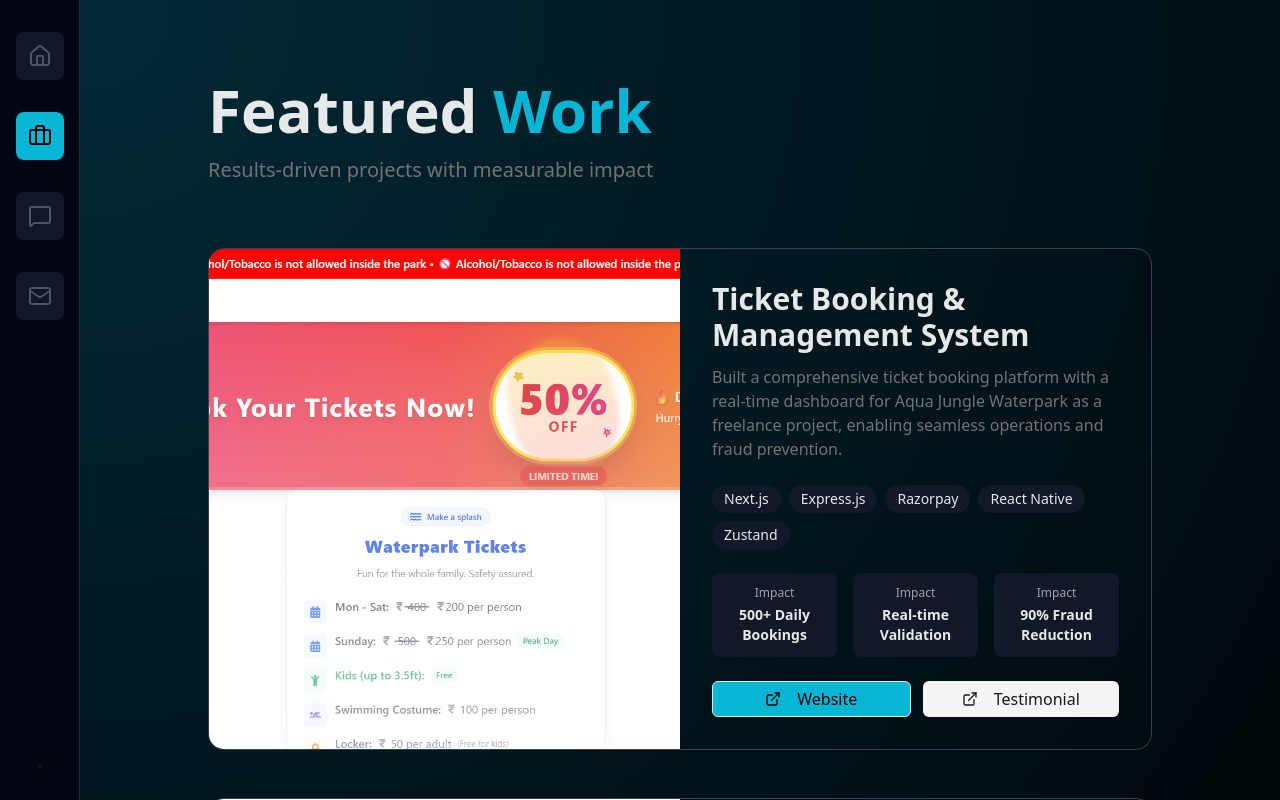
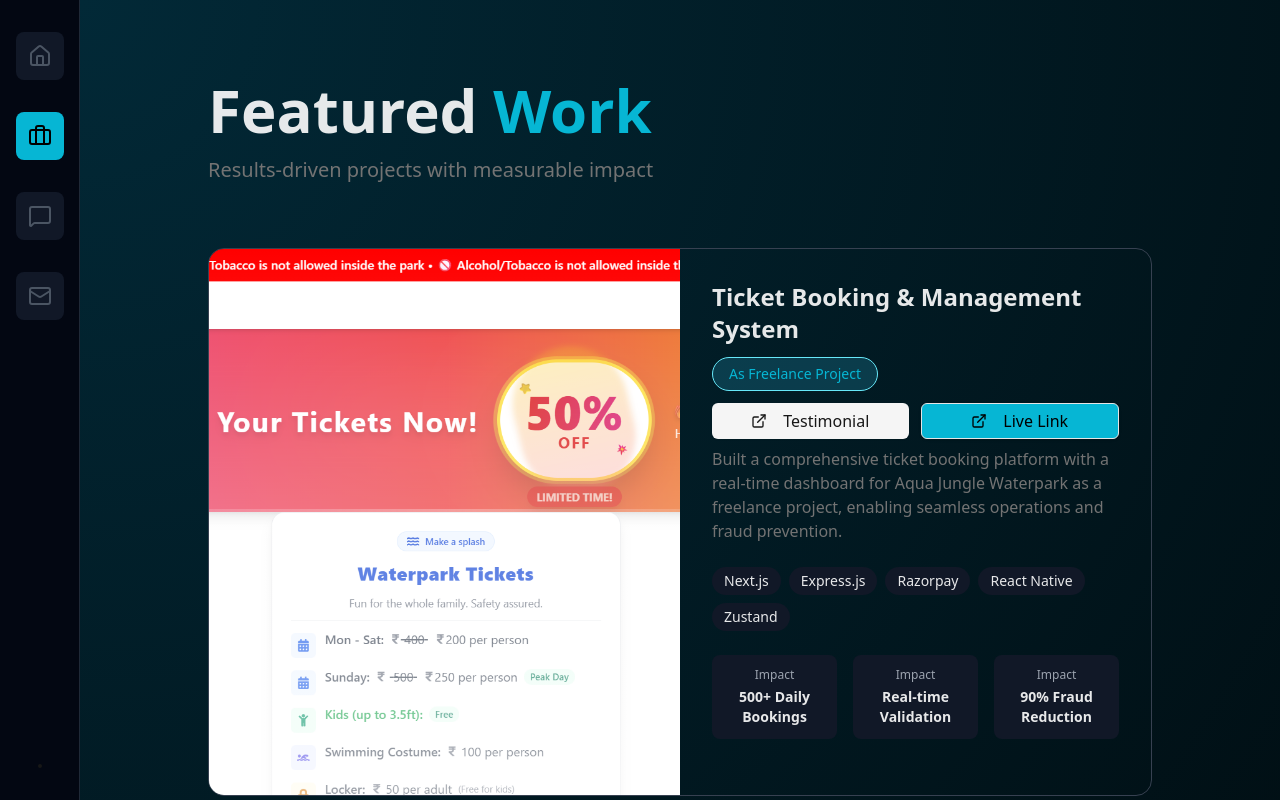
Before and after one commit to AaKuGu/final-portfolio, a Next.js app: page / in a window 1280 px wide. Both pictures are taken after a click on the button "Work". Shown: the top 800 px of the page. Built offline with nearby package versions, Linux system fonts and the light colour scheme.

Commit message:
few more designs improvements

```diff
--- a/src/app/page.js
+++ b/src/app/page.js
@@ -40,7 +40,7 @@
               exit={{ opacity: 0 }}
               transition={{ duration: 0.5 }}
             >
-              <Projects />
+              <Projects setActiveSection={setActiveSection} />
             </motion.div>
           )}
 
--- a/src/components/hero/hero.jsx
+++ b/src/components/hero/hero.jsx
@@ -15,7 +15,7 @@
     <motion.section
       className="min-h-screen  flex items-center justify-center px-4 sm:px-6 md:px-12 lg:px-24 xl:px-32 pb-20 sm:pb-0 "
       style={{
-        backgroundImage: `radial-gradient(circle at 0.5px 0.5px, rgba(45, 154, 174, 0.2) 2px, transparent 0)`,
+        backgroundImage: `radial-gradient(circle at 0.5px 0.5px, rgba(85, 158, 171, 0.2) 2px, transparent 0)`,
         backgroundSize: "20px 20px",
         backgroundRepeat: "repeat",
       }}
@@ -24,7 +24,7 @@
         variants={containerVariants}
         initial="hidden"
         animate="visible"
-        className="max-w-6xl  w-fit "
+        className="max-w-6xl  w-fit"
       >
         <Intro />
 
--- a/src/components/projects/constant.js
+++ b/src/components/projects/constant.js
@@ -1,6 +1,7 @@
 export const projects = [
   {
     title: "Ticket Booking & Management System",
+    type: "Freelance Project", //options : "Freelance","Personal"
     description:
       "Built a comprehensive ticket booking platform with a real-time dashboard for Aqua Jungle Waterpark as a freelance project, enabling seamless operations and fraud prevention.",
     tech: ["Next.js", "Express.js", "Razorpay", "React Native", "Zustand"],
@@ -16,11 +17,12 @@
   },
   {
     title: "Korobill Billing Software",
+    type: "Freelance Project",
     description:
       "Developed a customized billing solution for my father's wholesale business, streamlining invoicing, inventory tracking, and customer management operations.",
     tech: ["Next.js", "MongoDB", "Express.js", "React", "Better Auth"],
     websiteUrl: "https://korobill.online",
-    demoUrl: "", // Add YouTube demo URL here
+    demoUrl: "https://youtu.be/l8gECJVDgrY", // Add YouTube demo URL here
     testimonialUrl: "", // Add testimonial URL here
     metrics: [
       "100+ Transactions/day",
@@ -29,4 +31,24 @@
     ],
     image: "/kb.png",
   },
+  {
+    title: "My Productify : Course Launcher App",
+    type: "Personal Project || Sold to 10+ users",
+    description:
+      "This project helps you launch your own course as a product , unlike udemy , it gives you ability to host your courses on your own domain",
+    tech: [
+      "Next.js",
+      "MongoDB",
+      "Express.js",
+      "JWT",
+      "Paypal",
+      "Stripe",
+      "Email Autoresponders Api",
+    ],
+    websiteUrl: "https://my-productify-frontend.vercel.app",
+    demoUrl: "https://youtu.be/6GEaOwd7ckw?si=C5j4uOL5OCWUveT0",
+    testimonialUrl: "https://www.youtube.com/watch?v=MmYzuBj7JgI",
+    metrics: ["Sold 10+ Copies in Jan 2025", "Course Creation Made Easy"],
+    image: "/mp.webp",
+  },
 ];
--- a/src/components/projects/projects.jsx
+++ b/src/components/projects/projects.jsx
@@ -7,7 +7,7 @@
 import { containerVariants, itemVariants } from "./motion-variants";
 import Header from "./Header";
 
-export function Projects() {
+export function Projects({ setActiveSection }) {
   return (
     <section
       style={{
@@ -44,9 +44,60 @@
 
                 <div className="p-5 sm:p-6 md:p-8 flex flex-col justify-between">
                   <div>
-                    <h3 className="text-xl sm:text-2xl md:text-3xl font-bold mb-2 sm:mb-3 group-hover:text-cyan-500 transition-colors">
+                    <h3 className="text-lg sm:text-xl md:text-2xl font-bold mb-2 sm:mb-3 group-hover:text-cyan-500 transition-colors">
                       {project.title}
                     </h3>
+                    <motion.div variants={itemVariants} className="mb-3">
+                      <span className="inline-block px-3 py-1 sm:px-4 sm:py-1.5 rounded-full bg-cyan-800/50 text-cyan-500 text-xs sm:text-sm font-medium border border-cyan-300">
+                        As {project.type}
+                      </span>
+                    </motion.div>
+                    <div className="flex flex-col sm:flex-row gap-2 sm:gap-3 mb-[5px] md:mb-2">
+                      {project.testimonialUrl && (
+                        <Button
+                          asChild
+                          className="flex-1 text-sm sm:text-base"
+                          variant="secondary"
+                          onClick={() => setActiveSection("testimonials")}
+                        >
+                          <div className={`cursor-pointer`}>
+                            <ExternalLink className="mr-2 w-3.5 h-3.5 sm:w-4 sm:h-4" />
+                            Testimonial
+                          </div>
+                        </Button>
+                      )}
+                      {project.demoUrl && (
+                        <Button
+                          asChild
+                          className="flex-1 text-sm sm:text-base border-white border-[1px]"
+                        >
+                          <a
+                            href={project.demoUrl}
+                            target="_blank"
+                            rel="noopener noreferrer"
+                          >
+                            <ExternalLink className="mr-2 w-3.5 h-3.5 sm:w-4 sm:h-4" />
+                            Demo Video
+                          </a>
+                        </Button>
+                      )}
+                      {project.websiteUrl && (
+                        <Button
+                          asChild
+                          className="flex-1 text-sm sm:text-base bg-cyan-500 text-black border hover:bg-cyan-500"
+                          // variant="outline"
+                        >
+                          <a
+                            href={project.websiteUrl}
+                            target="_blank"
+                            rel="noopener noreferrer"
+                          >
+                            <ExternalLink className="mr-2 w-3.5 h-3.5 sm:w-4 sm:h-4" />
+                            Live Link
+                          </a>
+                        </Button>
+                      )}
+                    </div>
                     <p className="text-sm sm:text-base text-muted-foreground mb-4 sm:mb-6">
                       {project.description}
                     </p>
@@ -78,53 +129,6 @@
                       ))}
                     </div>
                   </div>
-
-                  <div className="flex flex-col sm:flex-row gap-2 sm:gap-3">
-                    {project.demoUrl && (
-                      <Button asChild className="flex-1 text-sm sm:text-base">
-                        <a
-                          href={project.demoUrl}
-                          target="_blank"
-                          rel="noopener noreferrer"
-                        >
-                          <ExternalLink className="mr-2 w-3.5 h-3.5 sm:w-4 sm:h-4" />
-                          Demo Video
-                        </a>
-                      </Button>
-                    )}
-                    {project.websiteUrl && (
-                      <Button
-                        asChild
-                        className="flex-1 text-sm sm:text-base bg-cyan-500 text-black border hover:bg-cyan-500"
-                        // variant="outline"
-                      >
-                        <a
-                          href={project.websiteUrl}
-                          target="_blank"
-                          rel="noopener noreferrer"
-                        >
-                          <ExternalLink className="mr-2 w-3.5 h-3.5 sm:w-4 sm:h-4" />
-                          Website
-                        </a>
-                      </Button>
-                    )}
-                    {project.testimonialUrl && (
-                      <Button
-                        asChild
-                        className="flex-1 text-sm sm:text-base"
-                        variant="secondary"
-                      >
-                        <a
-                          href={project.testimonialUrl}
-                          target="_blank"
-                          rel="noopener noreferrer"
-                        >
-                          <ExternalLink className="mr-2 w-3.5 h-3.5 sm:w-4 sm:h-4" />
-                          Testimonial
-                        </a>
-                      </Button>
-                    )}
-                  </div>
                 </div>
               </div>
             </div>
--- a/src/components/testimonials/constant.js
+++ b/src/components/testimonials/constant.js
@@ -6,6 +6,7 @@
     role: "Founder",
     company: "Aqua Jungle Waterpark",
     image: "/wp-profile.png",
+    videoUrl: "https://youtube.com/shorts/JGOqNpeV4NU?feature=share",
   },
   {
     quote:
@@ -15,4 +16,13 @@
     company: "Bhaiya Ji Cosmetics",
     image: "/kb-profile.png",
   },
+  {
+    quote:
+      "Ready to launch your course in the next 60 seconds? With this software, you can go live instantly — in just three simple steps.",
+    author: "Musafikurrahman",
+    role: "Affiliate Marketer",
+    company: "musafikurrahman",
+    image: "/musafikurrahman.jpg",
+    videoUrl: "https://www.youtube.com/watch?v=MmYzuBj7JgI",
+  },
 ];
```
Also changed, not shown: public/mp.webp (added), public/musafikurrahman.jpg (added).
